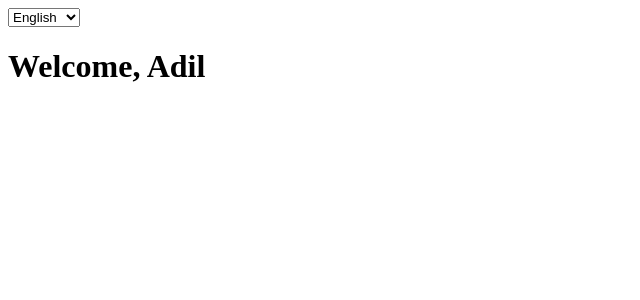
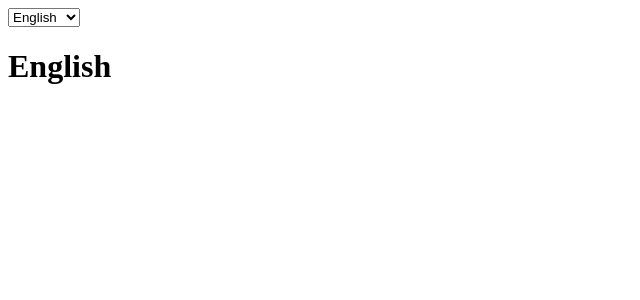
Before and after one commit to AdilSadigov/Develhope-React-Exercises, a React (Create React App) app in the folder exercise-app/: page / in a window 1280 px wide. Shown: the top 300 px of the page, without its empty margins (0-640 px from the left). Built offline with nearby package versions, Linux system fonts and the light colour scheme.

Commit message:
added Context-2 exercise

```diff
--- a/exercise-app/src/App.js
+++ b/exercise-app/src/App.js
@@ -33,7 +33,7 @@ export class App extends React.Component {
                     <option value="tr">Türkçe</option>
                 </select>
                 <LanguageContext.Provider value={this.state.language}>
-                    <DisplayLanguage name="Adil"/>
+                    <DisplayLanguage/>
                 </LanguageContext.Provider>
             </div>
         )
--- a/exercise-app/src/DisplayLanguage.js
+++ b/exercise-app/src/DisplayLanguage.js
@@ -3,16 +3,16 @@ import { LanguageContext } from "./LanguageContext";
 
 const Strings = {
     en: {
-        WelcomeTxt: "Welcome, "
+        language: "English"
     },
     it: {
-        WelcomeTxt: "Benvenuto, "
+        language: "Italiano"
     },
     ru: {
-        WelcomeTxt: "Добро пожаловать, "
+        language: "Русский"
     },
     tr: {
-        WelcomeTxt: "Hoş geldin, "
+        language: "Türkçe"
     }
 }
 
@@ -21,7 +21,7 @@ export class DisplayLanguage extends React.Component {
         return <div>
                  <LanguageContext.Consumer>
                     { (language) => {
-                        return <h1>{Strings[language].WelcomeTxt} {this.props.name}</h1>
+                        return <h1>{Strings[language].language}</h1>
                     }}
                 </LanguageContext.Consumer>
         </div>
```
